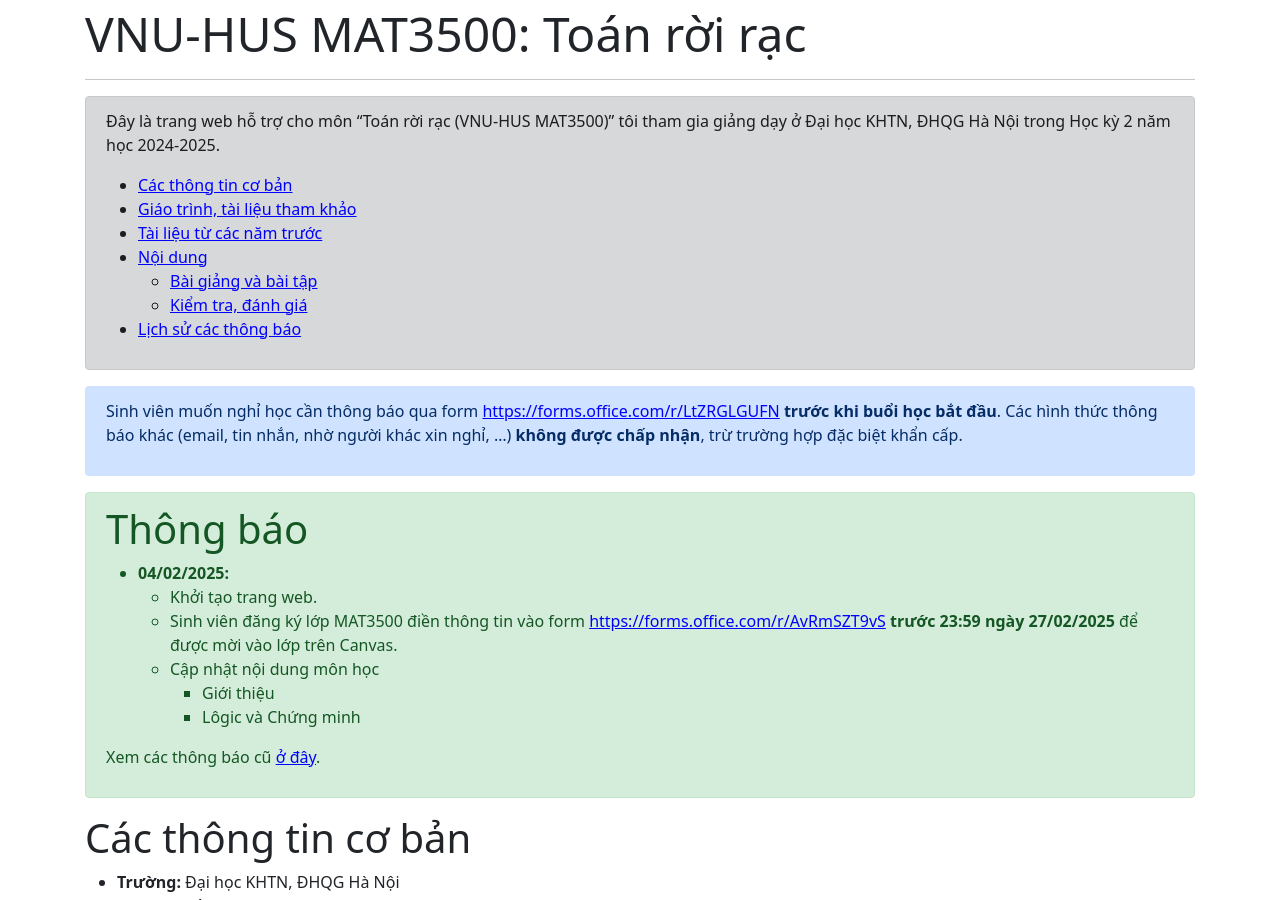
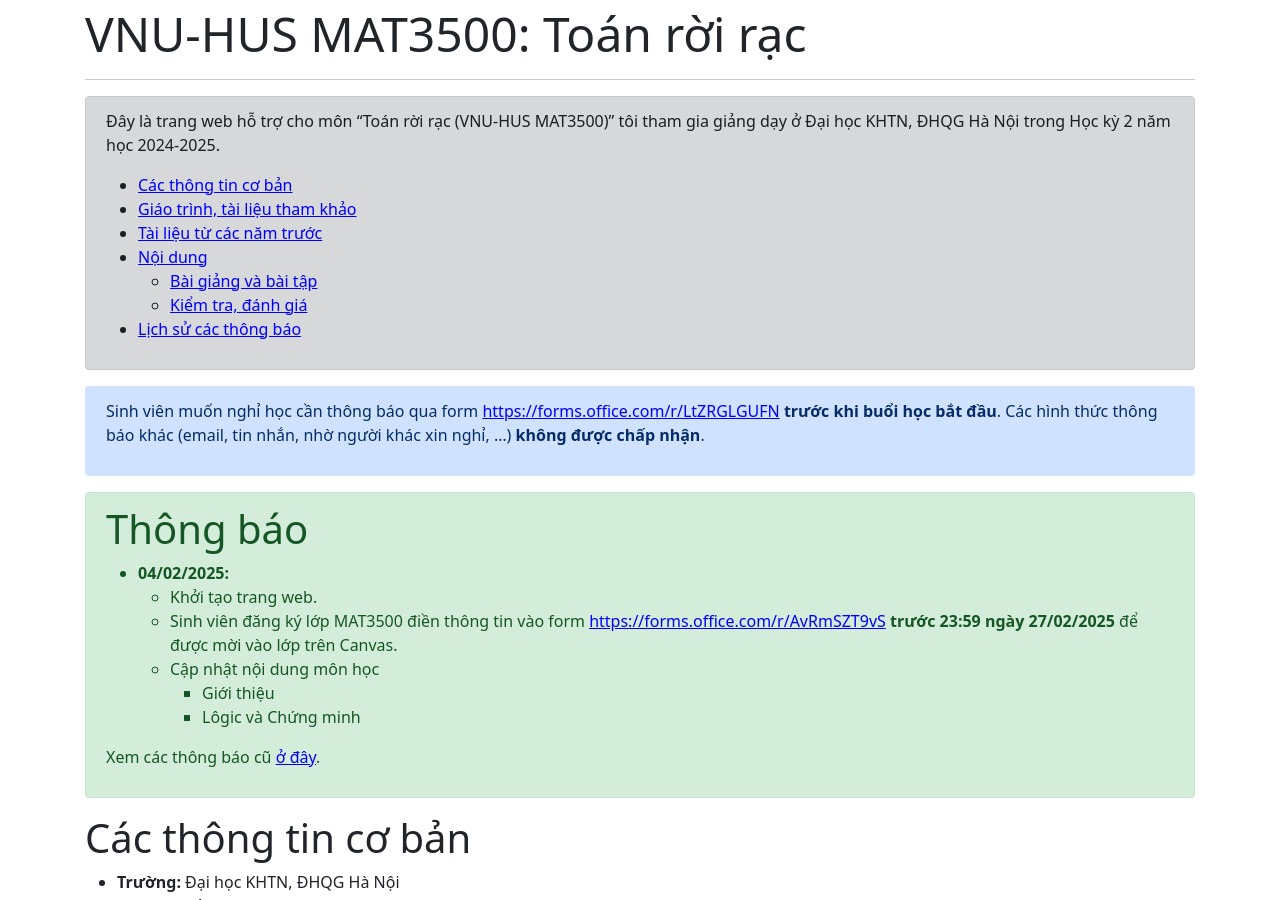
Before and after one commit to hoanganhduc/hoanganhduc.github.io, a Jekyll site: the page built from teaching/VNU-HUS/2025/spring/MAT3500/index.md, in a window 1280 px wide and 900 px high. Built offline with Jekyll 4.4.1, drawn with Linux system fonts in a browser that asks for light colours; nearby versions of some CDN libraries; a style sheet for code colours, icons or effects is not loaded.

Commit message:
Updated @ 2025-02-04  13:35:12 ICT

```diff
--- a/teaching/VNU-HUS/2025/spring/MAT3500/index.md
+++ b/teaching/VNU-HUS/2025/spring/MAT3500/index.md
@@ -14,7 +14,7 @@ katex: true
 </div>
 
 <div class="alert alert-primary" role="alert" markdown="1">
-Sinh viên muốn nghỉ học cần thông báo qua form [https://forms.office.com/r/LtZRGLGUFN](https://forms.office.com/r/LtZRGLGUFN) **trước khi buổi học bắt đầu**. Các hình thức thông báo khác (email, tin nhắn, nhờ người khác xin nghỉ, ...) **không được chấp nhận**, trừ trường hợp đặc biệt khẩn cấp.
+Sinh viên muốn nghỉ học cần thông báo qua form [https://forms.office.com/r/LtZRGLGUFN](https://forms.office.com/r/LtZRGLGUFN) **trước khi buổi học bắt đầu**. Các hình thức thông báo khác (email, tin nhắn, nhờ người khác xin nghỉ, ...) **không được chấp nhận**.
 </div>
 
 <div class="alert alert-success" role="alert" markdown="1">
```
Also changed, not shown: 1 other file.
